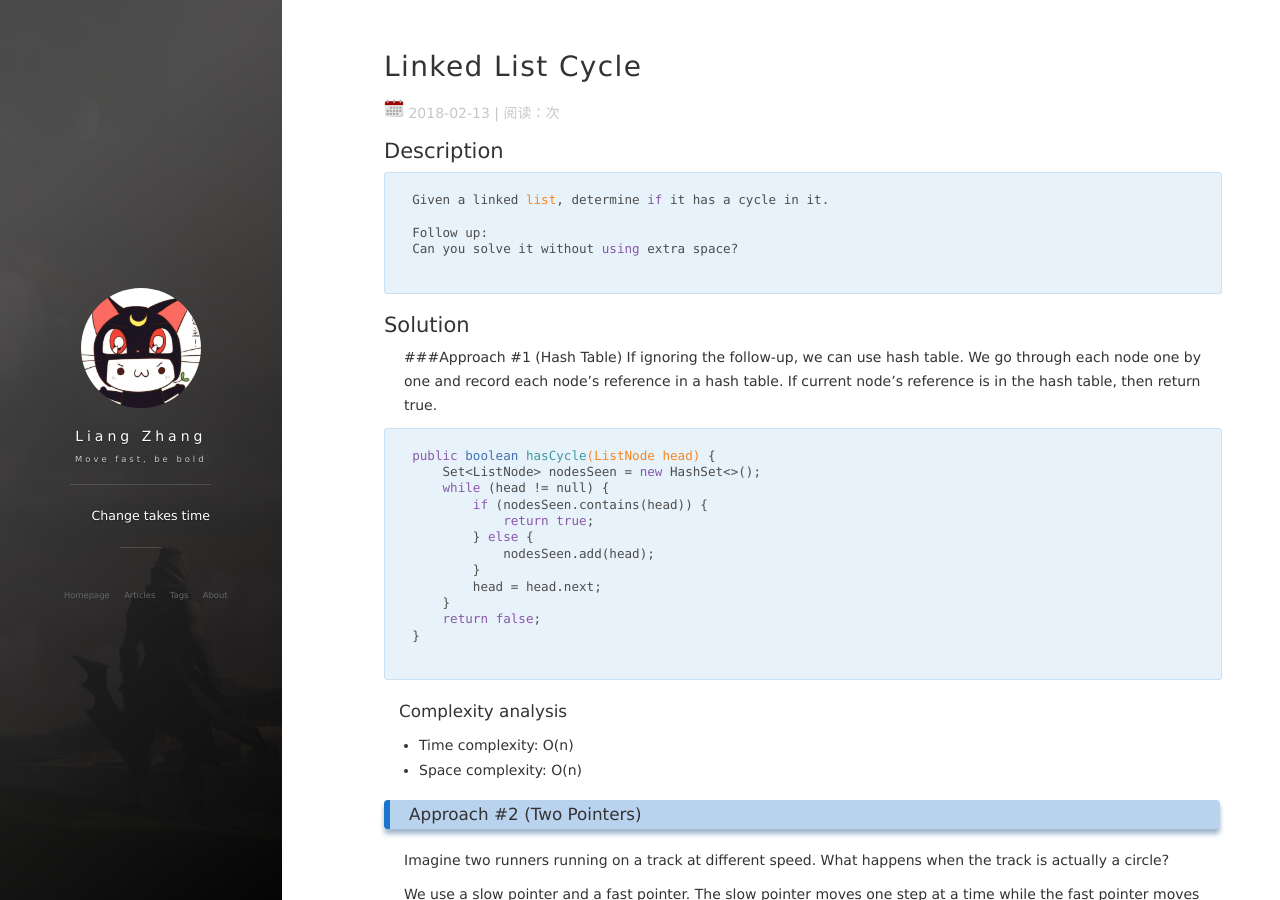
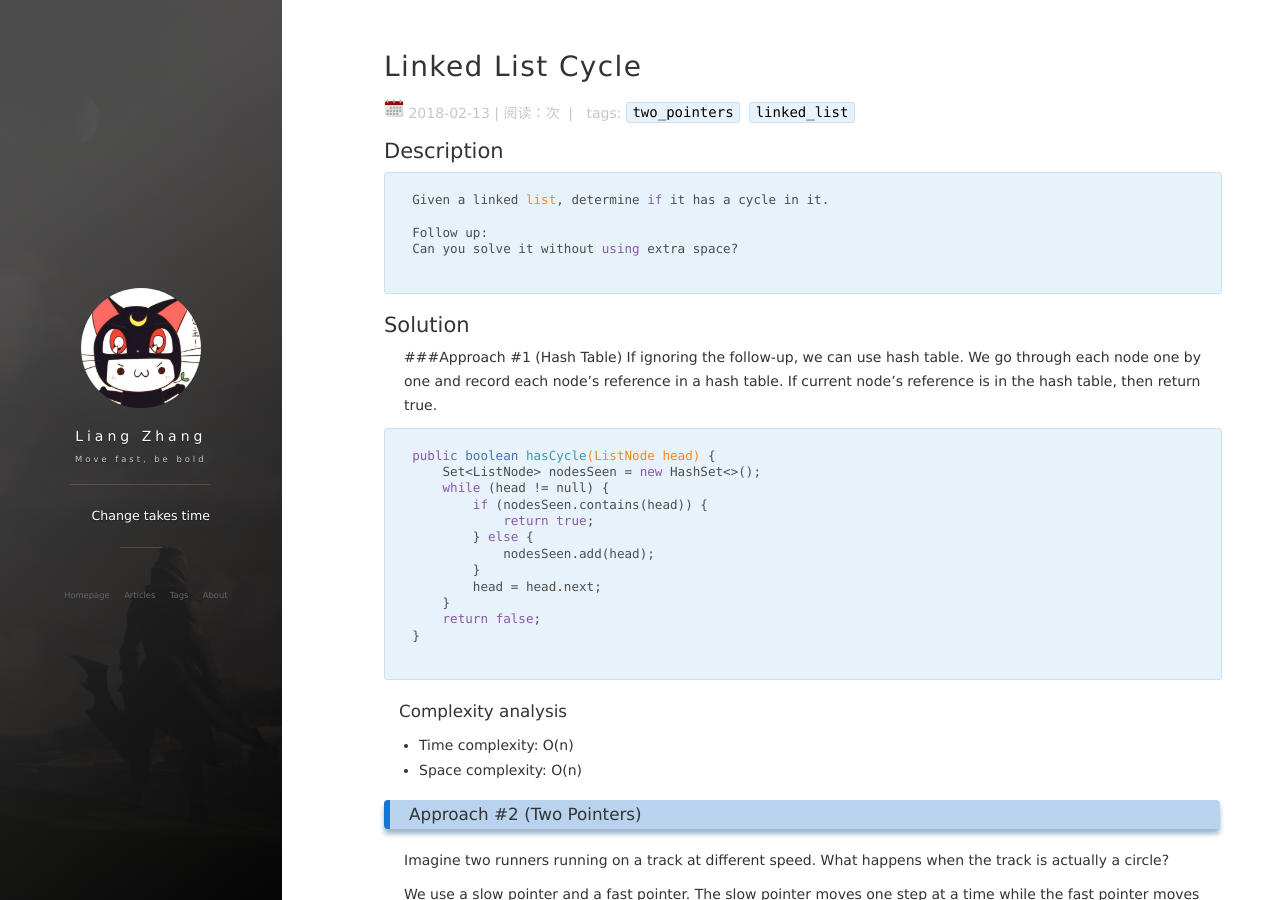
Before and after one commit to johnbryant/blog, a Jekyll site: the page built from _posts/2018-02-13-Linked_List_Cycle.md, in a window 1280 px wide and 900 px high. Built offline with Jekyll 4.4.1, drawn with Linux system fonts in a browser that asks for light colours; nearby versions of some CDN libraries; comment, search, counter and statistics services are not loaded.

Commit message:
add multiple tags

```diff
--- /dev/null
+++ b/_includes/collecttags.html
@@ -0,0 +1,18 @@
+{% assign rawtags = "" %}
+{% for post in site.posts %}
+  {% assign ttags = post.tags | join:'|' | append:'|' %}
+  {% assign rawtags = rawtags | append:ttags %}
+{% endfor %}
+{% assign rawtags = rawtags | split:'|' | sort %}
+
+{% assign site.tags = "" %}
+{% for tag in rawtags %}
+  {% if tag != "" %}
+    {% if tags == "" %}
+      {% assign tags = tag | split:'|' %}
+    {% endif %}
+    {% unless tags contains tag %}
+      {% assign tags = tags | join:'|' | append:'|' | append:tag | split:'|' %}
+    {% endunless %}
+  {% endif %}
+{% endfor %}
--- a/_includes/head.html
+++ b/_includes/head.html
@@ -54,6 +54,11 @@
       ga('create', '{{site.ga.id}}', '{{site.ga.host}}');
       ga('send', 'pageview');
   </script>
+
+  {% endif %}
+<!-- site.tags -->
+  {% if site.tags != "" %}
+  {% include collecttags.html %}
   {% endif %}
 
   <script async src="//pagead2.googlesyndication.com/pagead/js/adsbygoogle.js"></script>
--- a/_layouts/post.html
+++ b/_layouts/post.html
@@ -10,6 +10,12 @@
       <time datetime="{{page.date | date: date_to_xmlschema}}" itemprop="datePublished" class="post-meta__date date">{{page.date | date: "%F"}}</time>
 
       <span id="busuanzi_container_page_pv"> | 阅读：<span id="busuanzi_value_page_pv"></span>次</span>
+      &nbsp;| &nbsp;
+      <span>tags:
+  {% for tag in page.tags %}
+    {% capture tag_name %}{{ tag }}{% endcapture %}
+    <a href="/blog/tags/#{{ tag_name }}"><code class="highligher-rouge"><nobr>{{ tag_name }}</nobr></code>&nbsp;</a>
+  {% endfor %}</span>
     </p>
     </div>
   </header>
--- a/_posts/2018-02-13-Linked_List_Cycle.md
+++ b/_posts/2018-02-13-Linked_List_Cycle.md
@@ -3,7 +3,7 @@
 title: "Linked List Cycle"
 date: 2018-02-13
 description: "Given a linked list, determine if it has a cycle in it."
-tag: two pointers
+tags: two_pointers linked_list
 ---
 
 ## Description
--- a/index.html
+++ b/index.html
@@ -18,7 +18,10 @@
         </div>
         <a href="{{site.baseurl}}/tags">
           <div class = "post-list-icon-mate">
-            <span class="post-list__meta--tags-right">{{ post.tags }}</span>
+            <span class="post-list__meta--tags-right">
+              {% for tag in post.tags %}
+              {{tag}}&nbsp;
+              {% endfor %}</span>
           </div>
           <div class = "post-list-small-mate">
           <a class="btn-border-small" href={{site.baseurl}}{{ post.url }}>read all » </a>
```
Also changed, not shown: _posts/2018-02-14-3Sum.md (+1 -1 lines), _posts/2018-02-18-product_of_array_except_self.md (+1 -1 lines).
